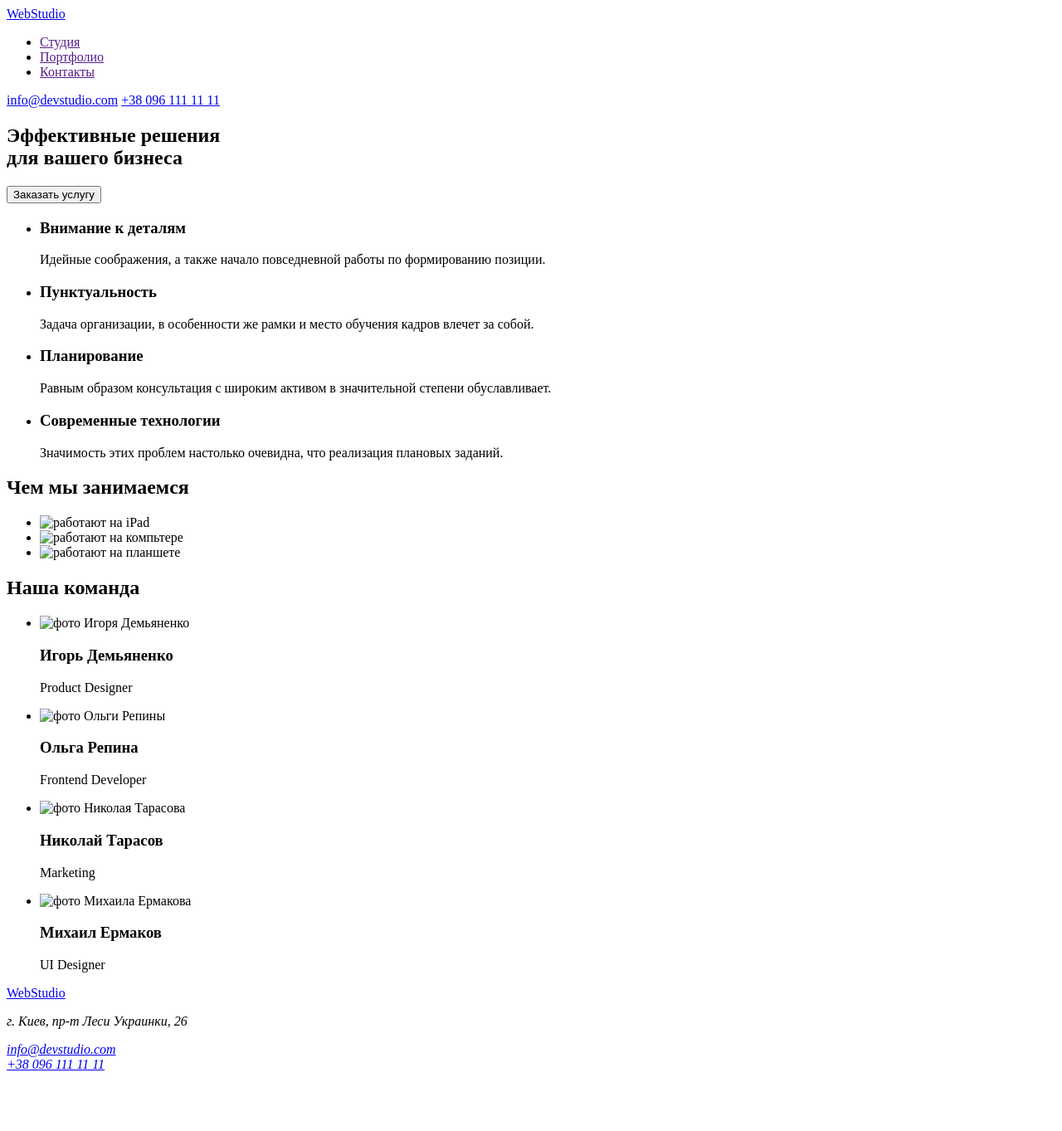
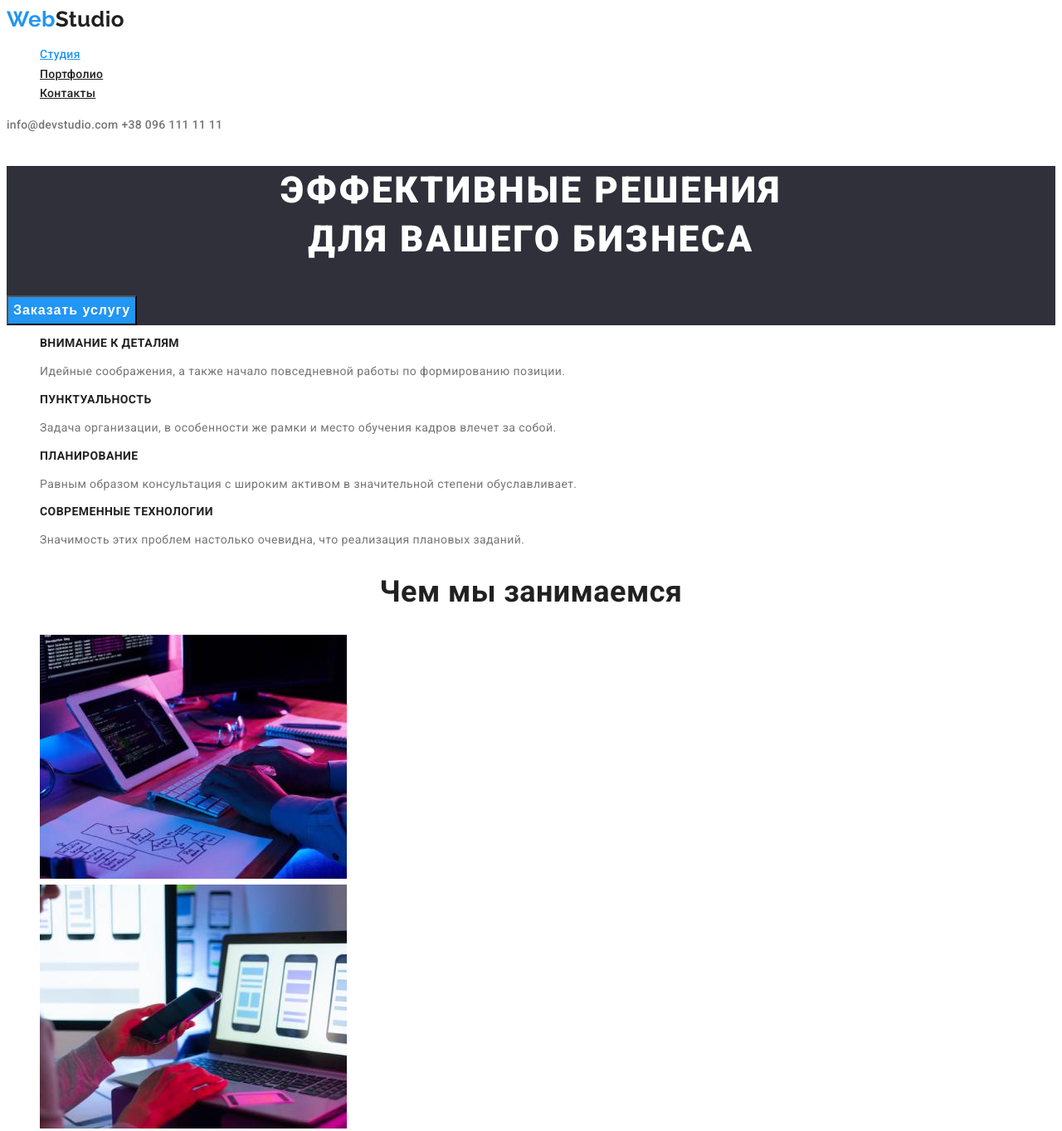
Before and after one commit to Serhiy199/goit-markup-hw-02, a plain HTML site: page index.html in a window 1280 px wide. Shown: the top 1363 px of the page at 83% size. Before the commit the page ends 1300 px from the top, so only its background shows below. Drawn offline with Linux system fonts and the light colour scheme.

Commit message:
finish two repozitor

```diff
--- a/css/styles.css
+++ b/css/styles.css
@@ -0,0 +1,205 @@
+/*Стилі index.html*/
+
+/* цвет основоного текста #757575 */
+/* вторичный цвет текста #212121 */
+/* акцент #2196F3 */
+/* белый */
+/* главный цвет фона #FFFFFF */
+/* вторичный цвет фона #F5F4FA */
+/* цвет фона героя #2F303A */
+
+:root {
+  --primary-text-color: #757575;
+  --title-text-color: #212121;
+  --accent-color: #2196f3;
+}
+
+body {
+  background-color: #ffffff;
+  color: var(--primary-text-color);
+  font-family: Roboto, sans-serif;
+  letter-spacing: 0.03em;
+  font-size: 14px;
+  line-height: 1.7;
+}
+
+.list {
+  list-style: none;
+}
+
+.logo {
+  text-decoration: none;
+  font-family: Raleway, sans-serif;
+  color: var(--title-text-color);
+  font-weight: bold;
+  font-size: 26px;
+  line-height: 1.2;
+}
+
+.logo-link {
+  color: var(--accent-color);
+}
+
+/* site-nav */
+.site-nav a {
+  color: var(--title-text-color);
+  font-style: normal;
+  font-weight: 500;
+  font-size: 14px;
+  line-height: 1.14;
+  letter-spacing: 0.02em;
+}
+
+.site-nav .link:focus,
+.site-nav .link:hover {
+  color: var(--accent-color);
+}
+
+.site-nav .link.current {
+  color: var(--accent-color);
+}
+
+.cont-mail,
+.cont-tel {
+  text-decoration: none;
+  color: var(--primary-text-color);
+  font-style: normal;
+  font-weight: 500;
+  font-size: 14px;
+  line-height: 1.14;
+  letter-spacing: 0.02em;
+}
+
+.cont-mail:focus,
+.cont-mail:hover,
+.cont-tel:focus,
+.cont-tel:hover {
+  color: var(--accent-color);
+}
+
+/*main-hero*/
+.hero {
+  background-color: #2f303a;
+}
+
+.hero-title {
+  color: #ffffff;
+  font-weight: 900;
+  font-size: 44px;
+  line-height: 1.36;
+  text-align: center;
+  letter-spacing: 0.06em;
+  text-transform: uppercase;
+}
+
+.button {
+  color: #ffffff;
+  background-color: var(--accent-color);
+  font-weight: bold;
+  font-size: 16px;
+  line-height: 1.9;
+  display: flex;
+  align-items: center;
+  text-align: center;
+  letter-spacing: 0.06em;
+}
+
+.button:hover,
+.button:focus {
+  color: #ffffff;
+  background-color: var(--accent-color);
+}
+
+/*main-content*/
+.aside-title {
+  color: var(--title-text-color);
+  font-weight: bold;
+  font-size: 14px;
+  line-height: 1.14;
+  text-transform: uppercase;
+}
+
+.section-title {
+  color: var(--title-text-color);
+  font-weight: 700;
+  font-size: 36px;
+  line-height: 1.16;
+  text-align: center;
+}
+
+.team {
+  background-color: #f5f4fa;
+}
+
+.team-title {
+  color: var(--title-text-color);
+  font-weight: 500;
+  font-size: 16px;
+  line-height: 1.18;
+  text-align: center;
+}
+
+.team-text {
+  font-size: 16px;
+  line-height: 1.18;
+  text-align: center;
+}
+
+/*footer*/
+.footer {
+  background-color: #2f303a;
+}
+.footer-link {
+  color: #ffffff;
+}
+
+.footer-address {
+  font-style: normal;
+  font-weight: normal;
+  font-size: 14px;
+  line-height: 1.7;
+  color: #ffffff;
+}
+
+/*Стилі portfolio.html*/
+
+.portfolio-button {
+  text-decoration: none;
+  color: var(--title-text-color);
+  background-color: #f5f4fa;
+  font-weight: 500;
+  font-size: 16px;
+  line-height: 1.62;
+  text-align: center;
+  letter-spacing: 0.03em;
+}
+.portfolio-button.current {
+  color: #ffffff;
+  background-color: var(--accent-color);
+}
+
+.portfolio-button:hover,
+.portfolio-button:focus {
+  color: #ffffff;
+  background-color: var(--accent-color);
+}
+
+.portfolio-link {
+  text-decoration: none;
+}
+.portfolio-title {
+  text-decoration: none;
+  color: var(--title-text-color);
+  font-weight: 700;
+  font-size: 18px;
+  line-height: 2;
+  letter-spacing: 0.06em;
+}
+
+.portfolio-text {
+  text-decoration: none;
+  font-size: 16px;
+  line-height: 1.87;
+  letter-spacing: 0.03em;
+  color: var(--primary-text-color);
+}
--- a/index.html
+++ b/index.html
@@ -6,86 +6,89 @@
     <meta http-equiv="X-UA-Compatible" content="IE=edge">
     <meta name="viewport" content="width=device-width, initial-scale=1.0">
     <title>Document</title>
+    <link href="https://fonts.googleapis.com/css2?family=Raleway:wght@700&family=Roboto:wght@400;500;700;900&display=swap"
+        rel="stylesheet">
+    <link rel="stylesheet" href="./css/styles.css">
 </head>
 
 <body>
     <header>
         <nav>
-            <a href="./index.html" lang="en"><span>Web</span>Studio</a>
-            <ul>
-                <li><a href="">Студия</a></li>
-                <li><a href="">Портфолио</a></li>
-                <li><a href="">Контакты</a></li>
+            <a href="./index.html" lang="en" class="logo"><span class="logo-link">Web</span>Studio</a>
+            <ul class="site-nav list">
+                <li><a href="./index.html" class="link current">Студия</a></li>
+                <li><a href="./portfolio.html" class="link">Портфолио</a></li>
+                <li><a href="" class="link">Контакты</a></li>
             </ul>
         </nav>
-        <div>
-            <a href="e-mail:info@devstudio.com">info@devstudio.com</a>
-            <a href="tel:+380961111111">+38 096 111 11 11</a>
+        <div class="contacts">
+            <a href="e-mail:info@devstudio.com" class="cont-mail">info@devstudio.com</a>
+            <a href="tel:+380961111111" class="cont-tel">+38 096 111 11 11</a>
         </div>
     </header>
     <main>
-        <div>
+        <div class="hero">
             <section>
-                <h1>Эффективные решения <br /> для вашего бизнеса</h1>
-                <button type="button">Заказать услугу</button>
+                <h1 class="hero-title">Эффективные решения <br /> для вашего бизнеса</h1>
+                <button type="button" class="button">Заказать услугу</button>
             </section>
         </div>
-        <section>
-            <ul>
+        <section class="aside">
+            <ul class="list">
                 <li>
-                    <h3>Внимание к деталям</h3>
+                    <h3 class="aside-title">Внимание к деталям</h3>
                     <p>Идейные соображения, а также начало повседневной работы по формированию позиции.</p>
                 </li>
                 <li>
-                    <h3>Пунктуальность</h3>
+                    <h3 class="aside-title">Пунктуальность</h3>
                     <p>Задача организации, в особенности же рамки и место обучения кадров влечет за собой.</p>
                 </li>
                 <li>
-                    <h3>Планирование</h3>
+                    <h3 class="aside-title">Планирование</h3>
                     <p>Равным образом консультация с широким активом в значительной степени обуславливает.</p>
                 </li>
                 <li>
-                    <h3>Современные технологии</h3>
+                    <h3 class="aside-title">Современные технологии</h3>
                     <p>Значимость этих проблем настолько очевидна, что реализация плановых заданий.</p>
                 </li>
             </ul>
         </section>
-        <section>
-            <h2>Чем мы занимаемся</h2>
-            <ul>
+        <section class="section">
+            <h2 class="section-title">Чем мы занимаемся</h2>
+            <ul class="list">
                 <li><img src="./images/box.jpg" alt="работают на iPad" width="370" /></li>
                 <li><img src="./images/box-сomputer.jpg" alt="работают на компьтере" width="370" /></li>
                 <li><img src="./images/box-tablet.jpg" alt="работают на планшете" width="370" /></li>
             </ul>
         </section>
-        <section>
-            <h2>Наша команда</h2>
-            <ul>
+        <section class="team">
+            <h2 class="section-title">Наша команда</h2>
+            <ul class="list">
                 <li> <img src="./images/img-igor.jpg" alt="фото Игоря Демьяненко" width="270" />
-                    <h3>Игорь Демьяненко </h3>
-                    <p lang="en">Product Designer</p>
+                    <h3 class="team-title">Игорь Демьяненко </h3>
+                    <p lang="en" class="team-text">Product Designer</p>
                 </li>
                 <li><img src="./images/img-оlga.jpg" alt="фото Ольги Репины" width="270" />
-                    <h3>Ольга Репина</h3>
-                    <p lang="en">Frontend Developer</p>
+                    <h3 class="team-title">Ольга Репина</h3>
+                    <p lang="en" class="team-text">Frontend Developer</p>
                 </li>
                 <li><img src="./images/img-nicholas.jpg" alt="фото Николая Тарасова" width="270" />
-                    <h3>Николай Тарасов</h3>
-                    <p lang="en">Marketing</p>
+                    <h3 class="team-title">Николай Тарасов</h3>
+                    <p lang="en" class="team-text">Marketing</p>
                 </li>
                 <li><img src="./images/img-michael.jpg" alt="фото Михаила Ермакова" width="270" />
-                    <h3>Михаил Ермаков</h3>
-                    <p lang="en">UI Designer</p>
+                    <h3 class="team-title">Михаил Ермаков</h3>
+                    <p lang="en" class="team-text">UI Designer</p>
                 </li>
             </ul>
         </section>
     </main>
-    <footer>
-        <a href="./index.html" lang="en"><span>Web</span>Studio</a>
-        <address>
-            <p>г. Киев, пр-т Леси Украинки, 26</p>
-            <a href="e-mail:info@devstudio.com">info@devstudio.com</a><br />
-            <a href="tel:+380961111111">+38 096 111 11 11</a>
+    <footer class="footer">
+    <a href="./index.html" lang="en" class="logo"><span class="logo-link">Web</span><span class="footer-link">Studio</span></a>
+        <address class="address">
+            <p class="footer-address">г. Киев, пр-т Леси Украинки, 26</p>
+            <a href="e-mail:info@devstudio.com" class="cont-mail">info@devstudio.com</a><br />
+            <a href="tel:+380961111111" class="cont-tel">+38 096 111 11 11</a>
         </address>
 
 
```
Also changed, not shown: portfolio.html (added, +117 -0 lines), images/box-tablet.jpg (renamed from images/box3.jpg), images/box-сomputer.jpg (renamed from images/box2.jpg), images/box.jpg (renamed from images/box1.jpg), images/boxes.jpg (added), images/growing-business.jpg (added), images/img-igor.jpg (renamed from images/img.jpg), images/img-michael.jpg (renamed from images/img(3).jpg), images/img-nicholas.jpg (renamed from images/img(2).jpg), images/img-оlga.jpg (renamed from images/img(1).jpg), images/inspiration-no-borders.jpg (added), images/lab.jpg (added), images/limited-edition.jpg (added), images/new-orlean.jpg (added), 3 more files.
